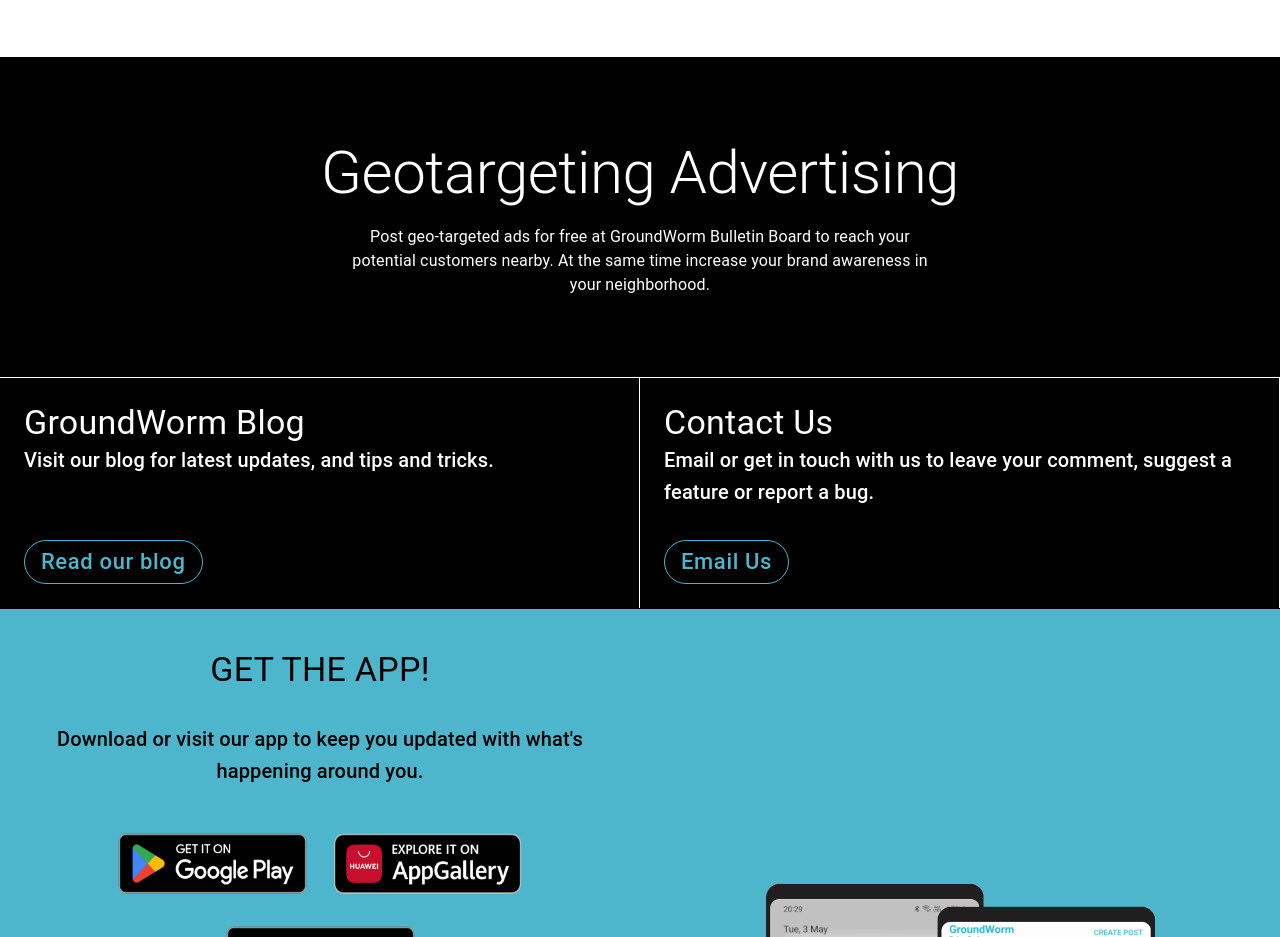
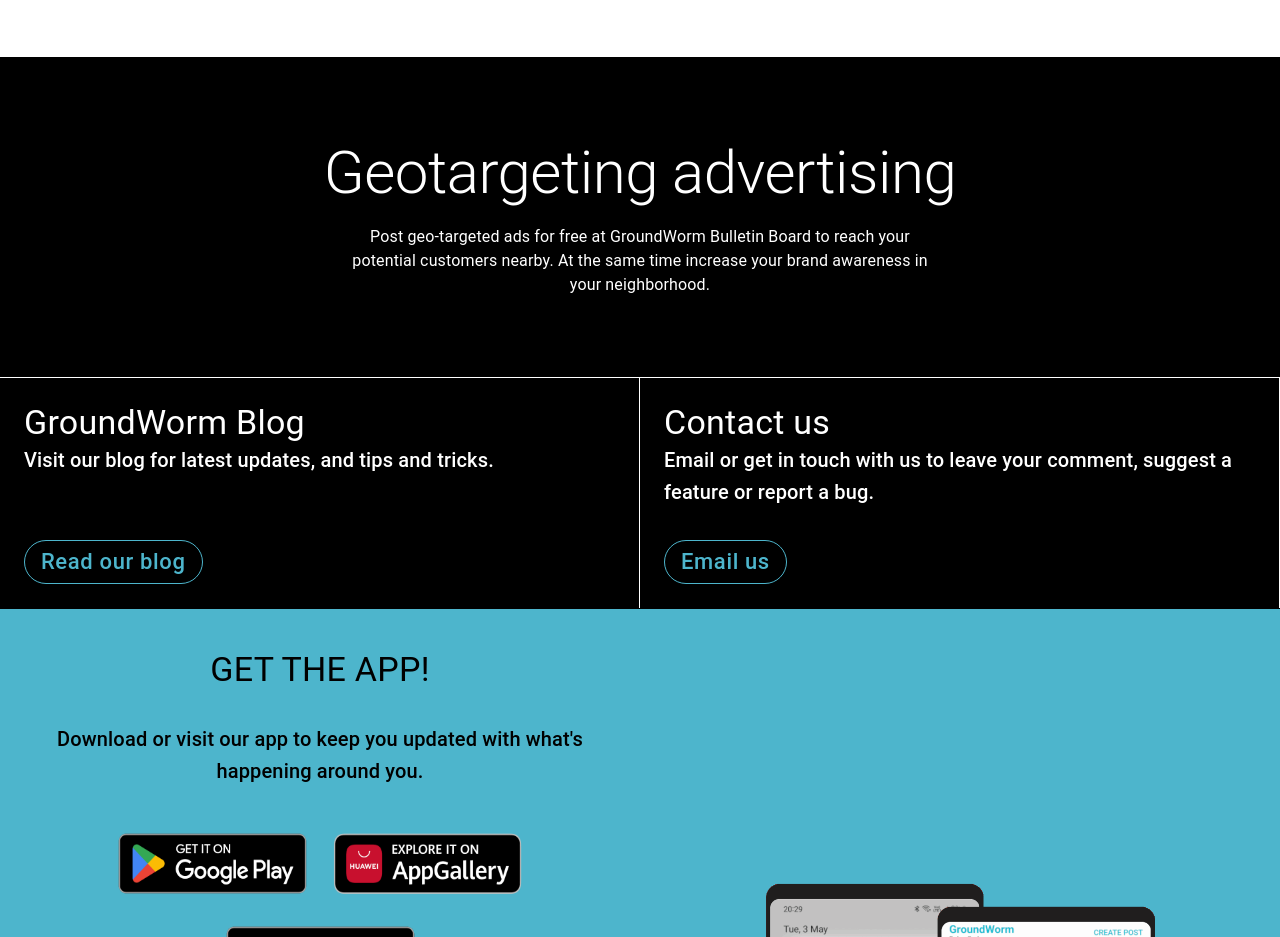
Before and after one commit to koosoftware/groundworm-landing-page, a Next.js app: page /about/ in a window 1280 px wide. Shown: the part 1200-2137 px from the top of the page. Built offline with nearby package versions, Linux system fonts and the light colour scheme.

Commit message:
touch up

```diff
--- a/pages/index.tsx
+++ b/pages/index.tsx
@@ -186,7 +186,7 @@ const Home: NextPage = () => {
         >
           <Box display={"flex"} justifyContent={"center"}>
             <Typography variant="h2" maxWidth={1000} textAlign="center">
-              Geotargeting Advertising
+              Geotargeting advertising
             </Typography>
           </Box>
           <Box display={"flex"} justifyContent={"center"} pt={2}>
@@ -258,7 +258,7 @@ const Home: NextPage = () => {
               borderRight={"1px solid #FFFFFF"}
             >
               <Box>
-                <Typography variant="h4">Contact Us</Typography>
+                <Typography variant="h4">Contact us</Typography>
               </Box>
               <Box>
                 <Typography variant="h6">
@@ -287,7 +287,7 @@ const Home: NextPage = () => {
                       paddingRight: 2,
                     }}
                   >
-                    Email Us
+                    Email us
                   </Button>
                 </Link>
               </Box>
```
